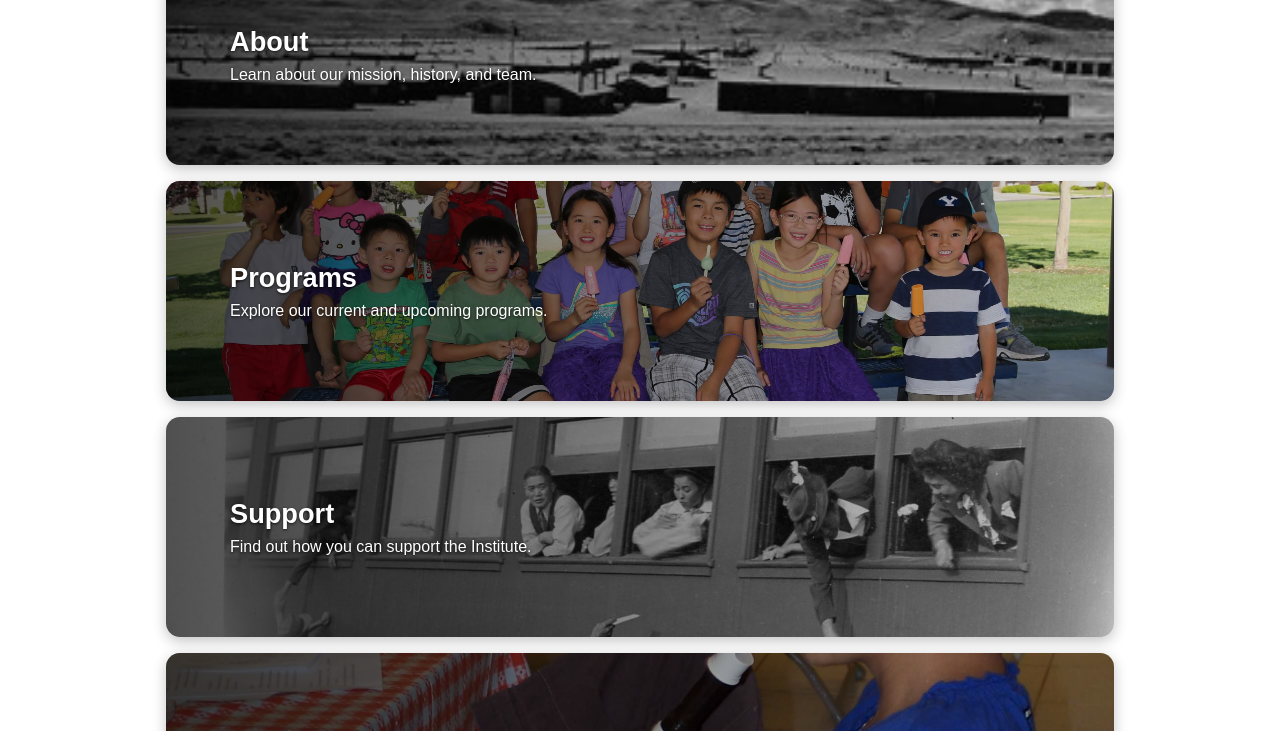
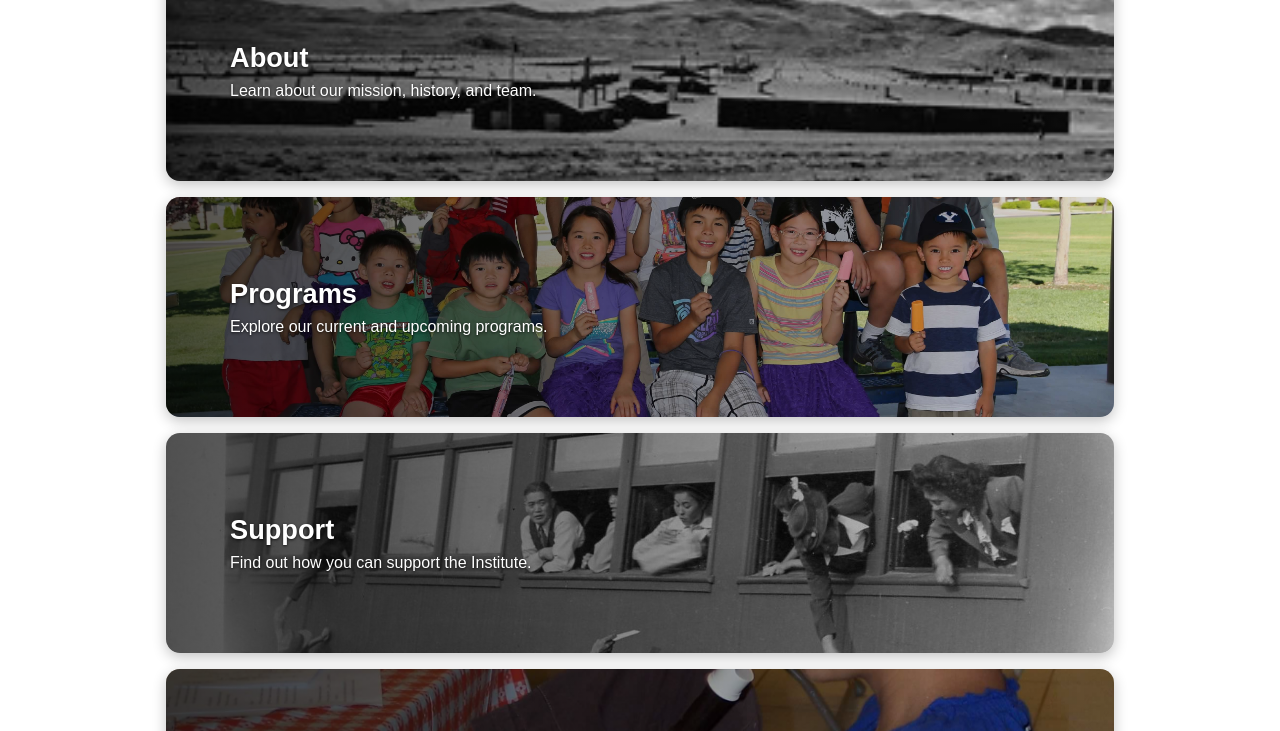
Before and after one commit to inouyeinstitute/index.html, a plain HTML site: page index.html in a window 1280 px wide. Shown: the part 131-862 px from the top of the page. Drawn offline with Linux system fonts and the light colour scheme; a web font is replaced by a local one.

Commit message:
added padding above and below cards on homepage

```diff
--- a/home.css
+++ b/home.css
@@ -362,7 +362,7 @@ main {
   align-items:stretch;
   gap:16px;
   margin:-1rem;
-  padding:0;
+  padding:16px 0;
 }
 
 .feature-boxes-home .feature-box{
```
